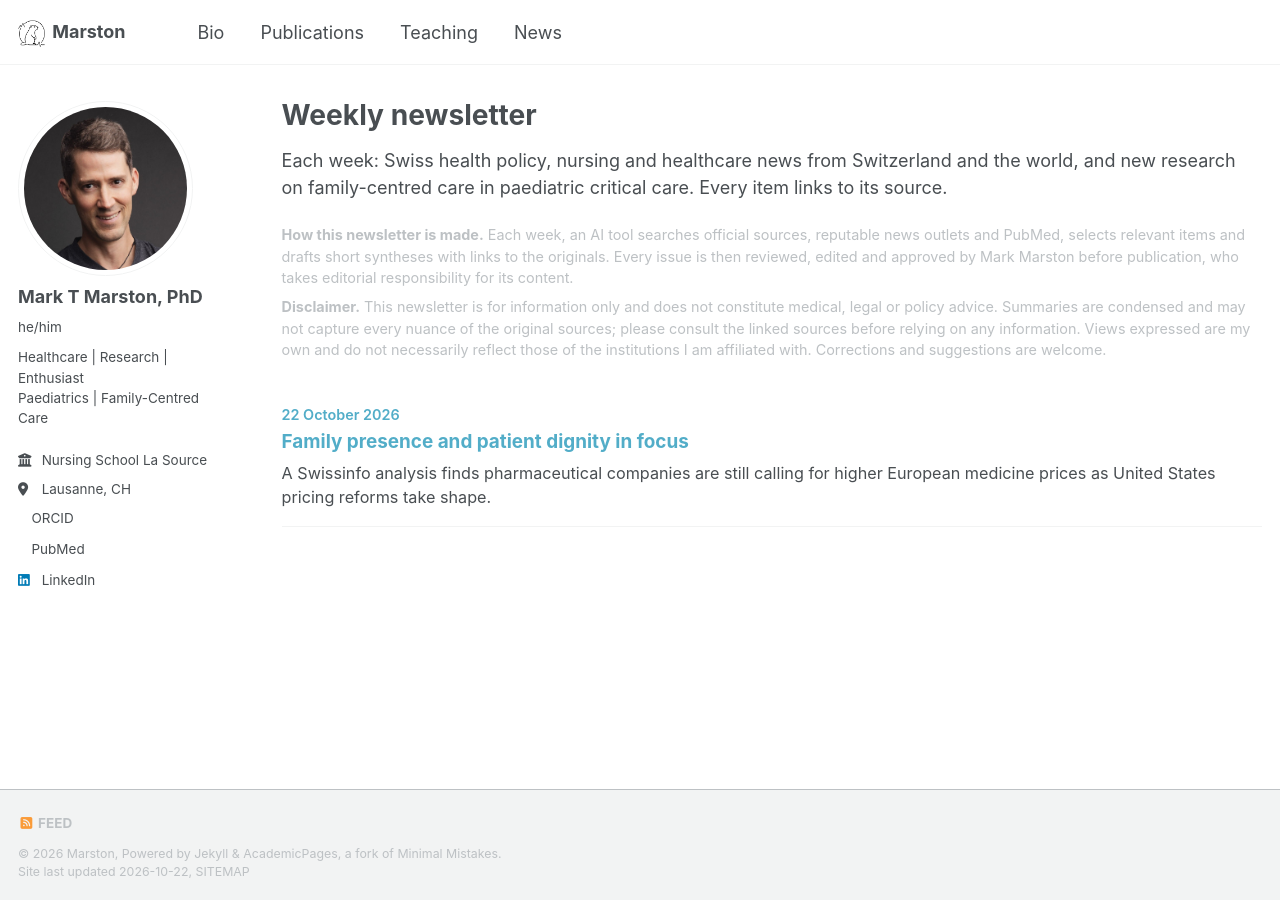
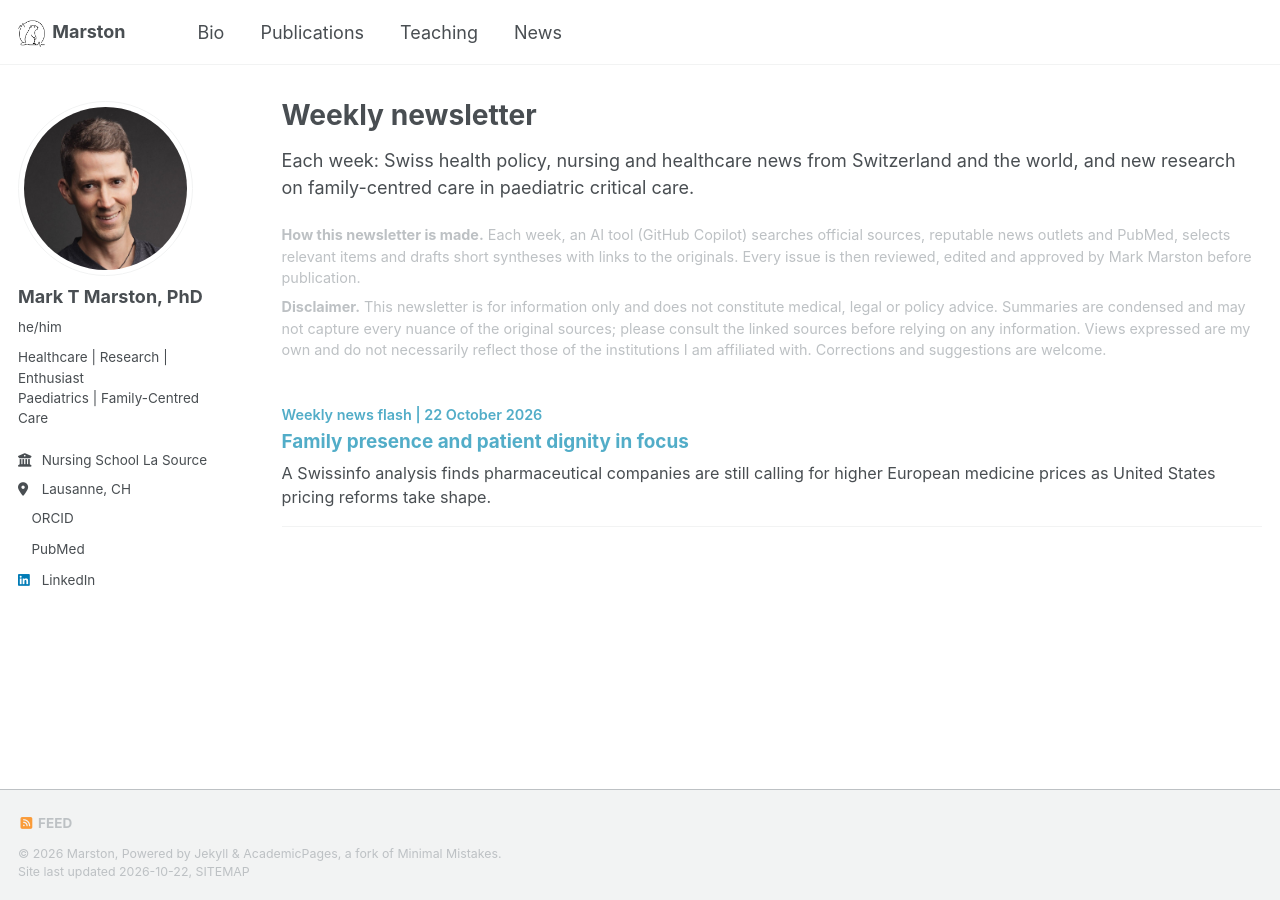
Before and after one commit to marstonRN/marston.github.io, a Jekyll site: the page built from _pages/newsletter.html, in a window 1280 px wide. Built offline with Jekyll 4.4.1, drawn with Linux system fonts in a browser that asks for light colours; a style sheet for code colours, icons or effects is not loaded.

Commit message:
Update newsletter description and editorial process

```diff
--- a/_pages/newsletter.html
+++ b/_pages/newsletter.html
@@ -5,17 +5,17 @@ permalink: /newsletter/
 author_profile: true
 ---
 
-<p>Each week: Swiss health policy, nursing and healthcare news from Switzerland and the world, and new research on family-centred care in paediatric critical care. Every item links to its source.</p>
+<p>Each week: Swiss health policy, nursing and healthcare news from Switzerland and the world, and new research on family-centred care in paediatric critical care.</p>
 
 <div class="nl-note" id="about">
-<p><strong>How this newsletter is made.</strong> Each week, an AI tool searches official sources, reputable news outlets and PubMed, selects relevant items and drafts short syntheses with links to the originals. Every issue is then reviewed, edited and approved by Mark Marston before publication, who takes editorial responsibility for its content.</p>
+<p><strong>How this newsletter is made.</strong> Each week, an AI tool (GitHub Copilot) searches official sources, reputable news outlets and PubMed, selects relevant items and drafts short syntheses with links to the originals. Every issue is then reviewed, edited and approved by Mark Marston before publication.</p>
 <p><strong>Disclaimer.</strong> This newsletter is for information only and does not constitute medical, legal or policy advice. Summaries are condensed and may not capture every nuance of the original sources; please consult the linked sources before relying on any information. Views expressed are my own and do not necessarily reflect those of the institutions I am affiliated with. Corrections and suggestions are welcome.</p>
 </div>
 
 {% assign issues = site.newsletter | sort: "date" | reverse %}
 {% for issue in issues %}
 <article class="nl-item">
-<p class="nl-item__date">{{ issue.date | date: "%-d %B %Y" }}</p>
+<p class="nl-item__date">Weekly news flash | {{ issue.date | date: "%-d %B %Y" }}</p>
 <h3 class="nl-item__title"><a href="{{ issue.url }}">{{ issue.title }}</a></h3>
 {% if issue.excerpt %}<p class="nl-item__lead">{{ issue.excerpt | strip_html }}</p>{% endif %}
 </article>
```
